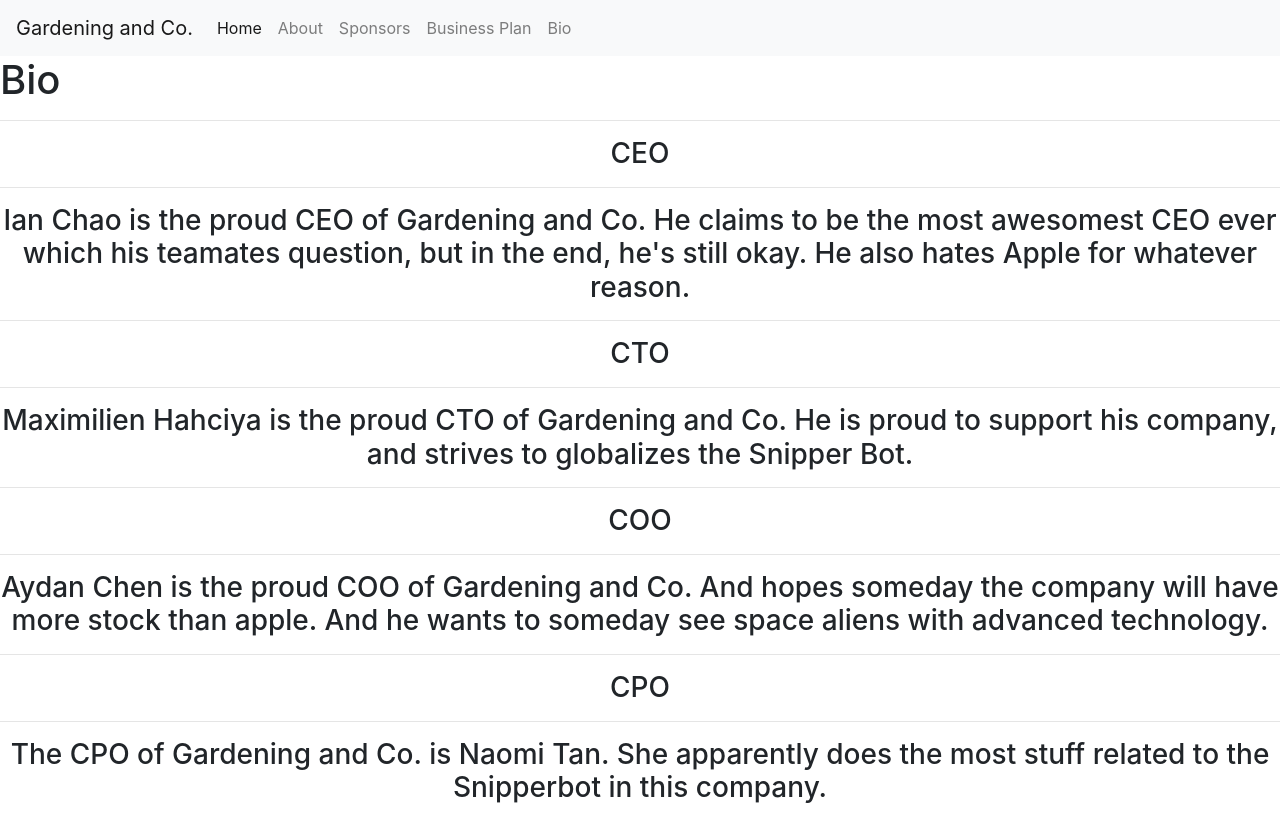
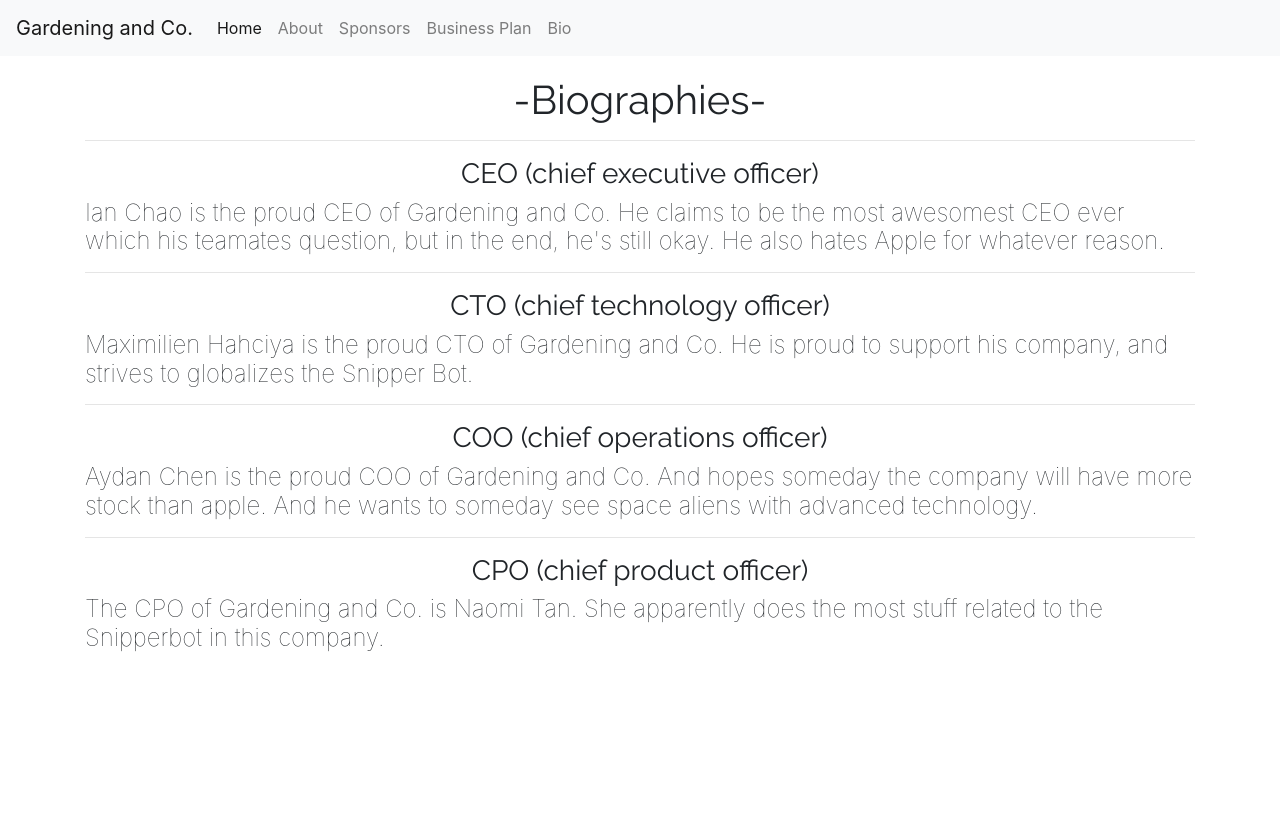
Before and after one commit to Maximilienh/Gardening-and-Co., a plain HTML site: page bio.html in a window 1280 px wide. Drawn offline with nearby package versions, Linux system fonts and the light colour scheme.

Commit message:
added bio

```diff
--- a/bio.css
+++ b/bio.css
@@ -1,3 +1,12 @@
 h3 {
 	text-align: center;
+	font-family: 'Raleway', sans-serif;
 }
+h1 {
+	text-align: center;
+	font-family: 'Raleway', sans-serif;
+	margin-top:20px;
+}
+h4 {
+	font-weight:lighter;
+}
--- a/bio.html
+++ b/bio.html
@@ -1,6 +1,11 @@
 <!DOCTYPE html>
 <html>
 	<head>
+
+		<link href="https://fonts.googleapis.com/css?family=Raleway" rel="stylesheet">
+
+
+
 		<title>Bio</title>
 		<link rel="stylesheet" href="https://stackpath.bootstrapcdn.com/bootstrap/4.1.3/css/bootstrap.min.css" integrity="sha384-MCw98/SFnGE8fJT3GXwEOngsV7Zt27NXFoaoApmYm81iuXoPkFOJwJ8ERdknLPMO" crossorigin="anonymous">
 		<script src="https://code.jquery.com/jquery-3.3.1.slim.min.js" integrity="sha384-q8i/X+965DzO0rT7abK41JStQIAqVgRVzpbzo5smXKp4YfRvH+8abtTE1Pi6jizo" crossorigin="anonymous"></script>
@@ -33,23 +38,24 @@
 		      </li>
 		    </ul>
 		</nav>
-		<h1>Bio</h1>
+		<div class="container">
+		<h1>-Biographies-</h1>
 		<hr>
-		<h3>CEO</h3>
+		<h3>CEO (chief executive officer)</h3>
+
+		<h4>Ian Chao is the proud CEO of Gardening and Co.  He claims to be the most awesomest CEO ever which his teamates question, but in the end, he's still okay.  He also hates Apple for whatever reason.</h4>
 		<hr>
-		<h3>Ian Chao is the proud CEO of Gardening and Co.  He claims to be the most awesomest CEO ever which his teamates question, but in the end, he's still okay.  He also hates Apple for whatever reason.
+		<h3>CTO (chief technology officer)</h3>
+
+		<h4>Maximilien Hahciya is the proud CTO of Gardening and Co. He is proud to support his company, and strives to globalizes the Snipper Bot.</h4>
 		<hr>
-		<h3>CTO</h3>
+		<h3>COO (chief operations officer)</h3>
+
+		<h4>Aydan Chen is the proud COO of Gardening and Co. And hopes someday the company will have more stock than apple. And he wants to someday see space aliens with advanced technology.</h4>
 		<hr>
-		<h3>Maximilien Hahciya is the proud CTO of Gardening and Co. He is proud to support his company, and strives to globalizes the Snipper Bot.
-		<hr>
-		<h3>COO</h3>
-		<hr>
-		<h3>Aydan Chen is the proud COO of Gardening and Co. And hopes someday the company will have more stock than apple. And he wants to someday see space aliens with advanced technology.</h3>
-		<hr>
-		<h3>CPO</h3>
-		<hr>
-		<h3>The CPO of Gardening and Co. is Naomi Tan.  She apparently does the most stuff related to the Snipperbot in this company.</h3>
+		<h3>CPO (chief product officer)</h3>
 
+		<h4>The CPO of Gardening and Co. is Naomi Tan.  She apparently does the most stuff related to the Snipperbot in this company.</h4>
+		</div>
 	<body>
 <html>
```
